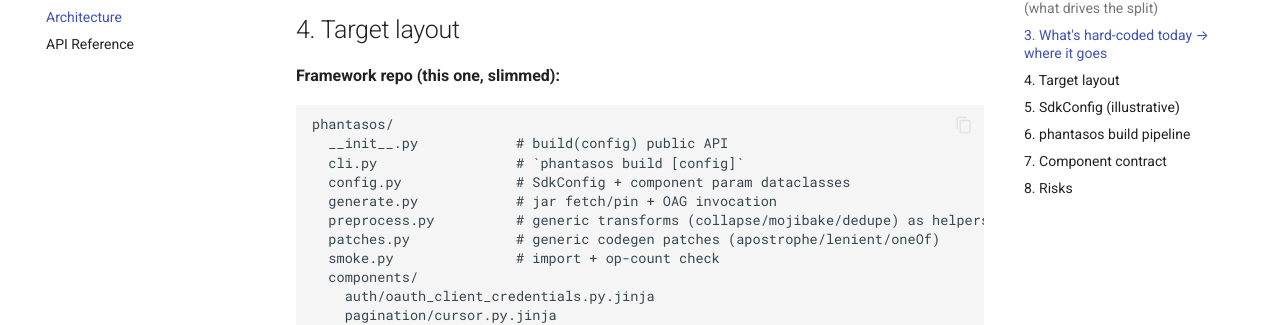
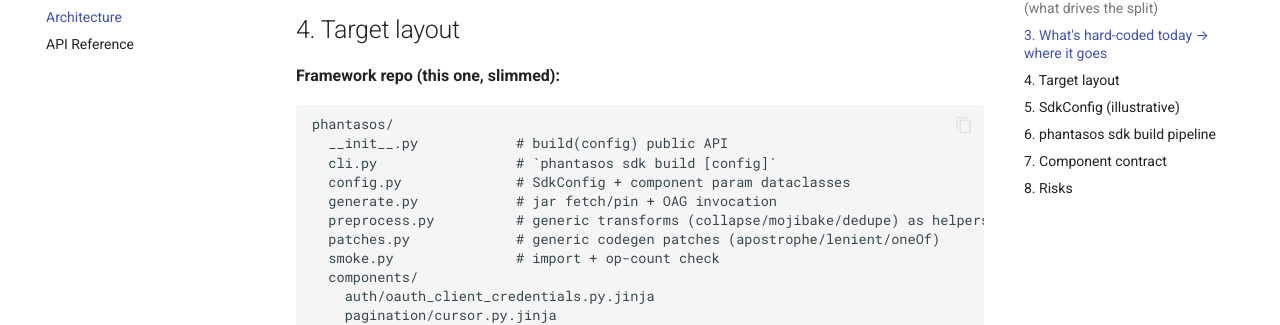
Before and after one commit to kaisero/phantasos, an MkDocs documentation site: the page built from docs/ARCHITECTURE.md, in a window 1280 px wide and 1400 px high, scrolled down 2000 px. Shown: the part 145-470 px from the top of the window. Built offline with MkDocs 1.6.1 and Material for MkDocs 9.7.7, drawn with Linux system fonts in a browser that asks for light colours; comment, search, counter and statistics services are not loaded; some of the changed text lies outside the part shown.

Commit message:
docs(phantasos): phantasos build -> phantasos sdk build (noxfile + user docs)

````diff
--- a/docs/ARCHITECTURE.md
+++ b/docs/ARCHITECTURE.md
@@ -8,12 +8,12 @@
 | # | Decision | Choice |
 |---|----------|--------|
 | Breadth | What specs? | **Arbitrary** OpenAPI specs; auth/pagination/errors are **pluggable components** |
-| Distribution | Where does code live? | Framework = **pip-installable CLI**; each SDK in its **own repo**, built via `phantasos build ./sdk.py` |
+| Distribution | Where does code live? | Framework = **pip-installable CLI**; each SDK in its **own repo**, built via `phantasos sdk build ./sdk.py` |
 | Coupling | How do components reach an SDK? | **Vendored** — copied into the SDK's `extras/`; SDK is self-contained (deps: httpx/pydantic/urllib3 only) |
 | Config | How is a spec described? | **Per-spec Python module** (`CONFIG = SdkConfig(...)` + optional `preprocess`/`patch` hooks) |
 | Params | How do per-spec params reach components? | **Templated** (Jinja) — constants inlined at vendor time; framework keeps the templates |
 | Versioning | SDK version? | **Independent semver** per SDK (hand-bumped); spec/framework/jar versions recorded in metadata |
-| CLI | Surface? | **Minimal**: `phantasos build [config]`; jar auto-fetched/pinned to `~/.cache/phantasos`; Java checked |
+| CLI | Surface? | **Minimal**: `phantasos sdk build [config]`; jar auto-fetched/pinned to `~/.cache/phantasos`; Java checked |
 
 ## 2. The three specificity layers (what drives the split)
 Today everything lives in one repo. The re-arch separates code by **how reusable it is**:
@@ -47,7 +47,7 @@
 ```
 phantasos/
   __init__.py            # build(config) public API
-  cli.py                 # `phantasos build [config]`
+  cli.py                 # `phantasos sdk build [config]`
   config.py              # SdkConfig + component param dataclasses
   generate.py            # jar fetch/pin + OAG invocation
   preprocess.py          # generic transforms (collapse/mojibake/dedupe) as helpers
@@ -105,7 +105,7 @@
                            "User Requests"), ...])
 ```
 
-## 6. `phantasos build` pipeline
+## 6. `phantasos sdk build` pipeline
 load `sdk.py` → fetch/pin jar → **preprocess** (generic helpers + `CONFIG.preprocess`)
 → **generate** (OAG, package/flags from CONFIG) → **patch** (generic + `CONFIG.patch`)
 → **vendor** (render selected component templates with params → `extras/`; write `_about.py`
--- a/noxfile.py
+++ b/noxfile.py
@@ -110,5 +110,5 @@
     the default session list. Each SDK is written to a sibling dir of its product dir.
     """
     _sync(session)
-    session.run("phantasos", "build", "prisma-browser")
-    session.run("phantasos", "build", "adem")
+    session.run("phantasos", "sdk", "build", "prisma-browser")
+    session.run("phantasos", "sdk", "build", "adem")
````
Also changed, not shown: README.md (+1 -1 lines), docs/AUTHORING_A_SPEC.md (+2 -2 lines), docs/ONBOARDING.md (+2 -2 lines), docs/TODO.md (+1 -1 lines), docs/index.md (+1 -1 lines).
